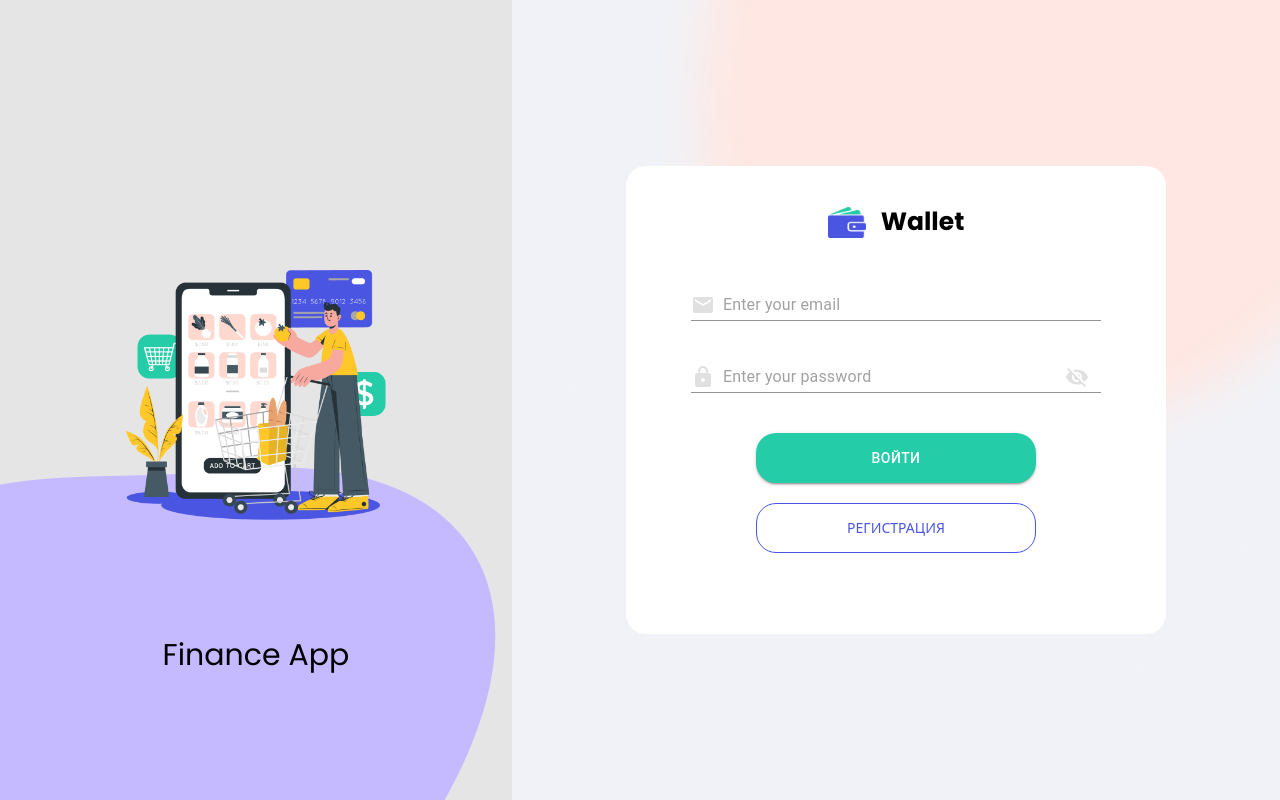
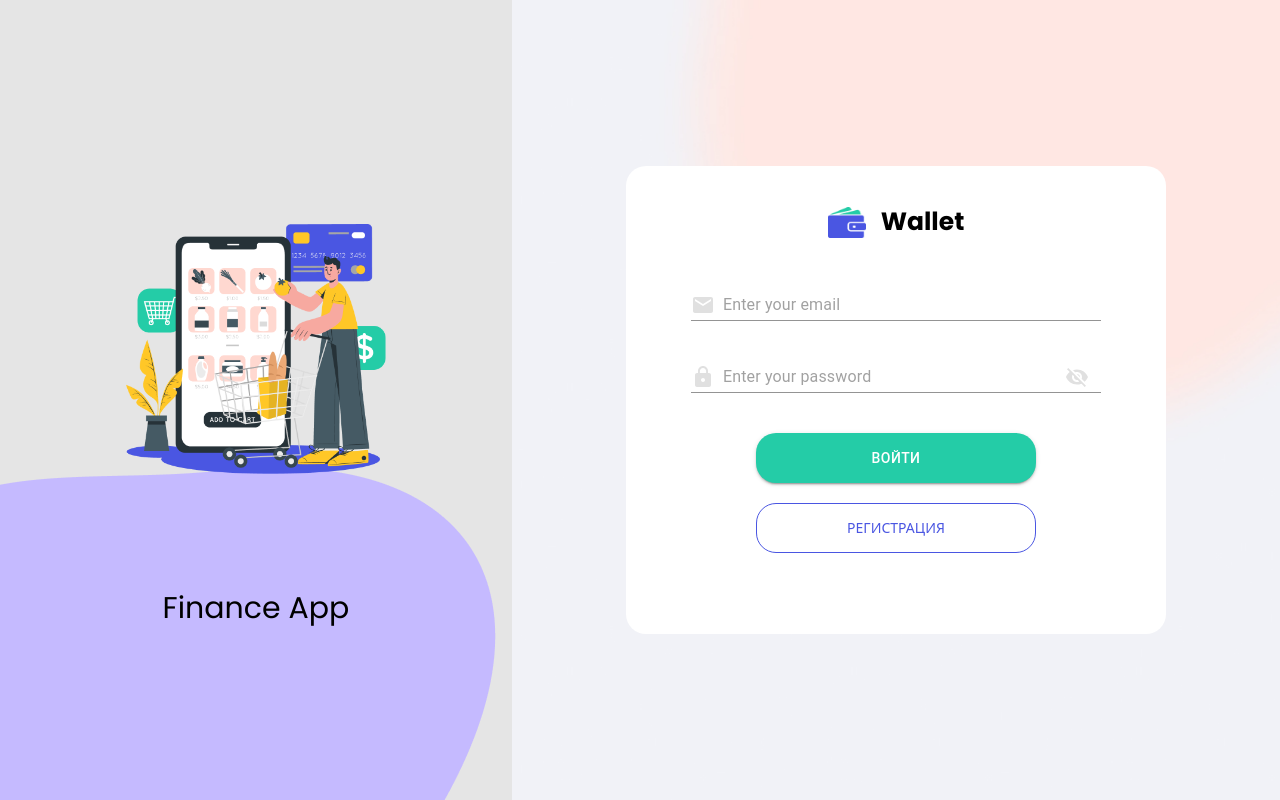
Before and after one commit to yevgeniya-alexeyeva/finance-app, a React (Create React App) app: page /login in a window 1280 px wide. Built offline with nearby package versions, Linux system fonts and the light colour scheme.

Commit message:
add scroll

```diff
--- a/src/components/Tab/Tab.module.css
+++ b/src/components/Tab/Tab.module.css
@@ -105,3 +105,9 @@
     margin: 0 0 0 35px;
   }
 }
+@media screen and (min-width: 1278px) {
+  .costsList {
+    max-height: 319px;
+    overflow-y: scroll;
+  }
+}
--- a/src/pages/LoginPage.module.css
+++ b/src/pages/LoginPage.module.css
@@ -88,8 +88,6 @@
   }
 
   .imgWrapper {
-    width: 435px;
-    height: 429px;
     margin: auto;
     background-position: 0 100%;
     background-repeat: no-repeat;
--- a/src/pages/RegisterPage.module.css
+++ b/src/pages/RegisterPage.module.css
@@ -88,8 +88,6 @@
   }
 
   .imgWrapper {
-    width: 452px;
-    height: 419px;
     margin: auto;
     background-position: 0 100%;
     background-repeat: no-repeat;
```
